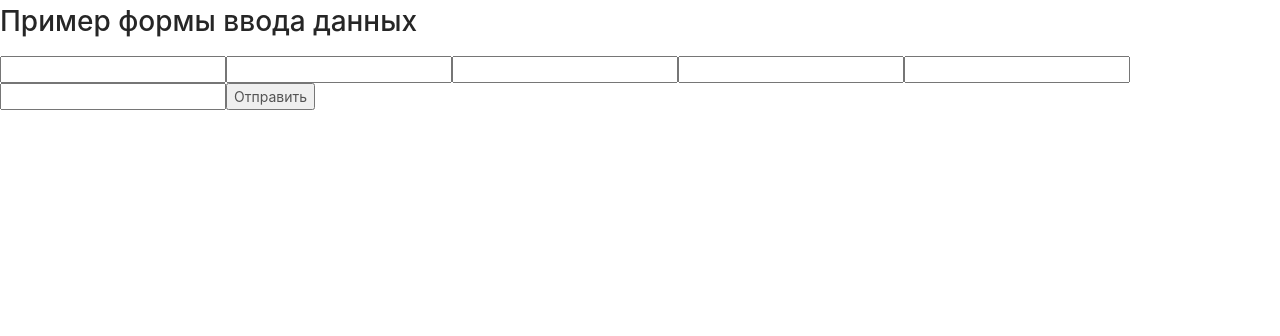
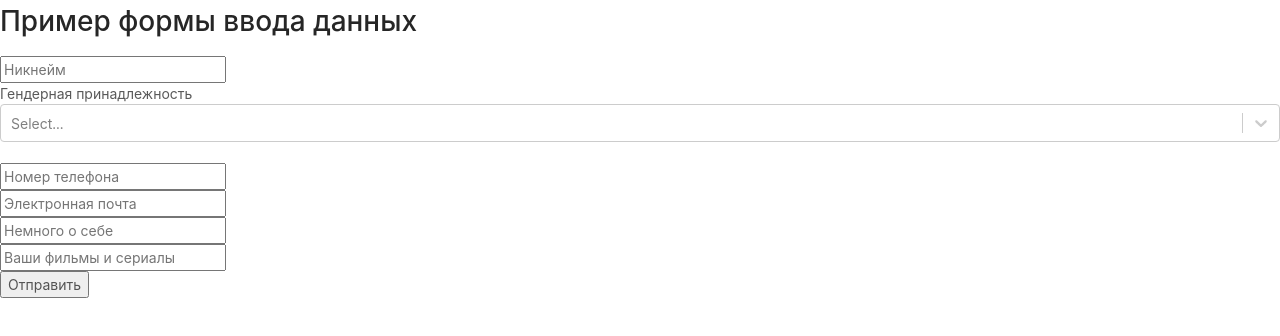
Before and after one commit to Roomanidzee/reactify, a React (Create React App) app: page / in a window 1280 px wide. Shown: the top 336 px of the page. Built offline with nearby package versions, Linux system fonts and the light colour scheme.

Commit message:
Форма работает, но всё ещё некрасивая

```diff
--- a/package.json
+++ b/package.json
@@ -10,6 +10,7 @@
     "@types/node": "11.9.3",
     "@types/react": "16.8.3",
     "@types/react-dom": "16.8.1",
+    "@types/react-select": "^2.0.15",
     "@types/yup": "^0.26.12",
     "antd": "^3.15.0",
     "babel-plugin-import": "^1.11.0",
@@ -22,6 +23,7 @@
     "react-app-rewired": "^2.1.0",
     "react-dom": "^16.8.1",
     "react-scripts": "2.1.5",
+    "react-select": "^2.4.2",
     "serve": "^10.1.2",
     "typescript": "3.3.3",
     "yup": "^0.27.0"
--- /dev/null
+++ b/src/components/fourth_app/custom_select.tsx
@@ -0,0 +1,80 @@
+import React from "react";
+import Select from "react-select";
+import {Gender} from "./props_and_values";
+import {ValueType} from "react-select/lib/types";
+
+interface State {
+
+    value: Array<Gender>;
+    onChange: Function;
+    onBlur: Function;
+    error: string;
+    touched: boolean;
+
+}
+
+
+type Props = {
+
+    value?: State["value"];
+    onChange?: Function;
+    onBlur?: Function;
+    error?: string;
+    touched?: boolean;
+
+};
+
+const options = [
+    {value: "male", label: "Мужской пол"},
+    {value: "female", label: "Женский пол"}
+];
+
+export default class CustomSelect extends React.Component<Props, State> {
+
+    constructor(props : Props){
+        super(props);
+    }
+
+    handleChange = (value: ValueType<Gender>) => {
+
+        if(this.props.onChange){
+            this.props.onChange('gender', value);
+        }
+
+    };
+
+    handleBlur = () => {
+
+        if(this.props.onBlur){
+            this.props.onBlur('gender', true);
+        }
+
+    };
+
+    render(): React.ReactNode{
+
+        return (
+
+            <div>
+                <label htmlFor="gender">Гендерная принадлежность</label>
+                <Select
+                    id="color"
+                    options={options}
+                    isMulti
+                    onChange={this.handleChange}
+                    onBlur={this.handleBlur}
+                    value={this.props.value}
+                />
+                {!!this.props.error && this.props.touched && (
+                    <div style={{ color: "red", marginTop: ".5rem" }}>
+                        {this.props.error}
+                    </div>
+                )}
+            </div>
+
+
+        );
+
+    }
+
+}
--- a/src/components/fourth_app/inner_form.tsx
+++ b/src/components/fourth_app/inner_form.tsx
@@ -2,34 +2,58 @@ import React from "react";
 
 import {Form, Field, InjectedFormikProps} from 'formik';
 import {FormProps, FormValues} from "./props_and_values";
+import CustomSelect from "./custom_select";
 
 const InnerForm: React.FunctionComponent<InjectedFormikProps<FormProps, FormValues>> = (props) =>{
 
-    const { touched, errors, isSubmitting, message } = props;
+    const {
+        values,
+        touched,
+        errors,
+        setFieldValue,
+        setFieldTouched,
+        isSubmitting,
+        message
+    } = props;
+
     return (
         <Form>
             <h1>{message}</h1>
 
-            <Field type="input" name="firstName" />
-            {touched.firstName && errors.firstName && <div>{errors.firstName}</div>}
+            <Field type="input" name="nickname" placeholder="Никнейм"/>
+            {touched.nickname && errors.nickname && <div>{errors.nickname}</div>}
 
-            <Field type="select" name="gender"/>
-               {/* <option value="male">Мужской пол</option>
-                //<option value="female">Женский пол</option>
-            </Field>*/}
-            {touched.gender && errors.gender && <div>{errors.gender}</div>}
+            <br/>
 
-            <Field type="phone" name="phoneNumber"/>
+            <CustomSelect
+
+                value={values.gender}
+                onChange={setFieldValue}
+                onBlur={setFieldTouched}
+
+            />
+
+            <br/>
+
+            <Field type="phone" name="phoneNumber" placeholder="Номер телефона"/>
             {touched.phoneNumber && errors.phoneNumber && <div>{errors.phoneNumber}</div>}
 
-            <Field type="email" name="email" placeholder/>
+            <br/>
+
+            <Field type="email" name="email" placeholder = "Электронная почта"/>
             {touched.email && errors.email && <div>{errors.email}</div>}
 
-            <Field type="textarea" name="textStory"/>
+            <br/>
+
+            <Field type="textarea" name="textStory" placeholder="Немного о себе"/>
             {touched.textStory && errors.textStory && <div>{errors.textStory}</div>}
 
-            <Field type="textarea" name="filmsAndSeries"/>
+            <br/>
+
+            <Field type="textarea" name="filmsAndSeries" placeholder="Ваши фильмы и сериалы"/>
             {touched.filmsAndSeries && errors.filmsAndSeries && <div>{errors.filmsAndSeries}</div>}
+
+            <br/>
 
             <button type="submit" disabled={isSubmitting}>
                 Отправить
--- a/src/components/fourth_app/main_form.tsx
+++ b/src/components/fourth_app/main_form.tsx
@@ -10,8 +10,8 @@ const MainForm = withFormik<FormProps, FormValues>({
    mapPropsToValues: props => {
 
        return {
-           firstName: '',
-           gender: '',
+           nickname: '',
+           gender: [],
            phoneNumber: '',
            email: '',
            textStory: '',
@@ -23,13 +23,21 @@ const MainForm = withFormik<FormProps, FormValues>({
 
    validationSchema: Yup.object().shape({
 
-       firstName: Yup.string()
+       nickname: Yup.string()
                      .max(30, "Предел имени в сервисе - 30 символов")
                      .required("Введите своё имя в сервисе"),
 
-       gender: Yup.string()
-                  .oneOf(["male", "female"])
-                  .required("Выберите свою половую принадлежность"),
+       gender: Yup.array()
+                  .max(1, "У человека только один гендер!")
+                  .of(
+                     Yup.object().shape({
+                         label: Yup.string()
+                                   .required(),
+
+                         value: Yup.string()
+                                   .required()
+                     })
+                  ),
 
        phoneNumber: Yup.string()
                        .matches(phoneRegexp, "Неправильно введён номер телефона"),
```
Also changed, not shown: src/components/fourth_app/props_and_values.ts (+9 -4 lines), 1 other file (tests, documents, lock files or other folders).
